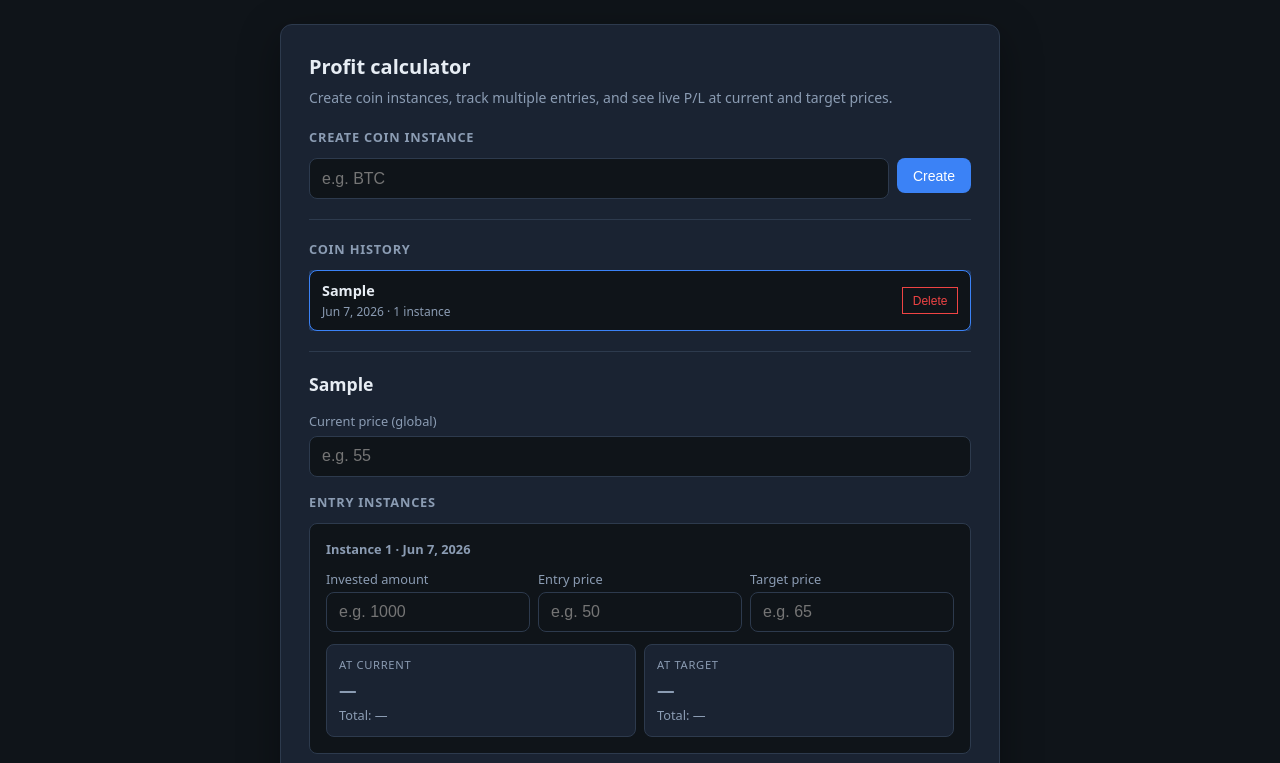
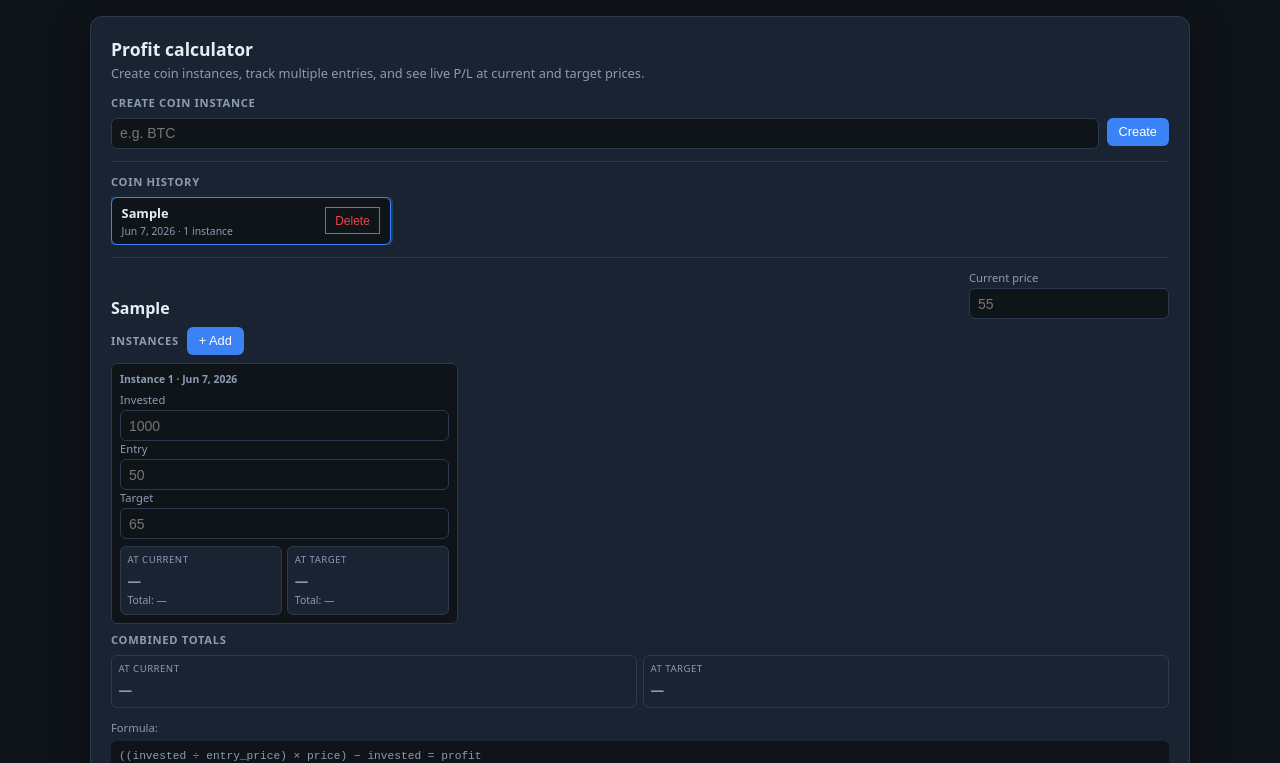
Before and after one commit to hrrarya/profit-calc, a plain HTML site: page index.html in a window 1280 px wide. Both pictures are taken after typing "Sample" into the empty fields and a click on the button "Create". Shown: the top 763 px of the page. Drawn offline with Linux system fonts and the light colour scheme.

Commit message:
refactor: adjust styles for improved spacing, font sizes, and layout consistency

```diff
--- a/index.html
+++ b/index.html
@@ -25,29 +25,29 @@
       display: flex;
       align-items: flex-start;
       justify-content: center;
-      padding: 1.5rem;
+      padding: 1rem;
     }
     .card {
       width: 100%;
-      max-width: 720px;
+      max-width: 1100px;
       background: var(--surface);
       border: 1px solid var(--border);
       border-radius: 12px;
-      padding: 1.75rem;
+      padding: 1.25rem;
       box-shadow: 0 12px 40px rgba(0, 0, 0, 0.35);
     }
-    h1 { margin: 0 0 0.5rem; font-size: 1.25rem; font-weight: 600; }
-    .sub { margin: 0 0 1.25rem; font-size: 0.875rem; color: var(--muted); line-height: 1.45; }
-    label { display: block; font-size: 0.8rem; font-weight: 500; margin-bottom: 0.35rem; color: var(--muted); }
+    h1 { margin: 0 0 0.25rem; font-size: 1.1rem; font-weight: 600; }
+    .sub { margin: 0 0 0.75rem; font-size: 0.8rem; color: var(--muted); line-height: 1.4; }
+    label { display: block; font-size: 0.7rem; font-weight: 500; margin-bottom: 0.2rem; color: var(--muted); }
     input[type="text"], input[type="number"] {
       width: 100%;
-      padding: 0.65rem 0.75rem;
-      margin-bottom: 1rem;
+      padding: 0.4rem 0.5rem;
+      margin-bottom: 0.5rem;
       border: 1px solid var(--border);
-      border-radius: 8px;
+      border-radius: 6px;
       background: var(--bg);
       color: var(--text);
-      font-size: 1rem;
+      font-size: 0.875rem;
     }
     input:focus {
       outline: none;
@@ -55,26 +55,26 @@
       box-shadow: 0 0 0 3px rgba(59, 130, 246, 0.25);
     }
     .section {
-      margin-top: 1.25rem;
-      padding-top: 1.25rem;
+      margin-top: 0.75rem;
+      padding-top: 0.75rem;
       border-top: 1px solid var(--border);
     }
     .section-title {
-      font-size: 0.8rem;
+      font-size: 0.7rem;
       font-weight: 600;
       text-transform: uppercase;
       letter-spacing: 0.06em;
       color: var(--muted);
-      margin: 0 0 0.75rem;
+      margin: 0 0 0.5rem;
     }
     .btn {
       display: inline-block;
-      padding: 0.6rem 1rem;
+      padding: 0.4rem 0.75rem;
       border: none;
-      border-radius: 8px;
+      border-radius: 6px;
       background: var(--accent);
       color: #fff;
-      font-size: 0.875rem;
+      font-size: 0.8rem;
       font-weight: 500;
       cursor: pointer;
     }
@@ -95,67 +95,85 @@
     }
     .create-row { display: flex; gap: 0.5rem; align-items: flex-start; }
     .create-row input { margin-bottom: 0; flex: 1; }
-    .coin-list { display: flex; flex-direction: column; gap: 0.5rem; max-height: 200px; overflow-y: auto; }
+    .coin-list { display: flex; flex-wrap: wrap; gap: 0.4rem; max-height: 110px; overflow-y: auto; }
     .coin-item {
       display: flex;
       align-items: center;
       justify-content: space-between;
-      gap: 0.5rem;
-      padding: 0.65rem 0.75rem;
+      gap: 0.4rem;
+      padding: 0.4rem 0.6rem;
       border: 1px solid var(--border);
-      border-radius: 8px;
+      border-radius: 6px;
       background: var(--bg);
       cursor: pointer;
+      flex: 1 1 180px;
+      max-width: 280px;
     }
     .coin-item:hover { border-color: var(--accent); }
     .coin-item.active { border-color: var(--accent); box-shadow: 0 0 0 2px rgba(59, 130, 246, 0.25); }
     .coin-item-info { flex: 1; min-width: 0; }
-    .coin-item-name { font-weight: 600; font-size: 0.9rem; }
-    .coin-item-meta { font-size: 0.75rem; color: var(--muted); margin-top: 0.15rem; }
-    .empty-msg { font-size: 0.875rem; color: var(--muted); margin: 0; }
-    .active-header { display: flex; align-items: baseline; justify-content: space-between; gap: 0.5rem; margin-bottom: 1rem; }
-    .active-coin-name { font-size: 1.1rem; font-weight: 600; margin: 0; }
+    .coin-item-name { font-weight: 600; font-size: 0.8rem; }
+    .coin-item-meta { font-size: 0.65rem; color: var(--muted); margin-top: 0.1rem; }
+    .empty-msg { font-size: 0.8rem; color: var(--muted); margin: 0; }
+    .active-toolbar {
+      display: flex;
+      align-items: flex-end;
+      justify-content: space-between;
+      gap: 0.75rem;
+      margin-bottom: 0.5rem;
+      flex-wrap: wrap;
+    }
+    .active-coin-name { font-size: 1rem; font-weight: 600; margin: 0; }
+    .current-price-wrap { flex: 1; min-width: 140px; max-width: 200px; }
+    .current-price-wrap input { margin-bottom: 0; }
+    .entries-grid {
+      display: grid;
+      grid-template-columns: repeat(3, 1fr);
+      gap: 0.5rem;
+      margin-bottom: 0.5rem;
+    }
     .entry-row {
-      padding: 1rem;
-      margin-bottom: 0.75rem;
+      padding: 0.5rem;
       border: 1px solid var(--border);
-      border-radius: 8px;
+      border-radius: 6px;
       background: var(--bg);
+      min-width: 0;
     }
     .entry-header {
       display: flex;
       align-items: center;
       justify-content: space-between;
-      margin-bottom: 0.75rem;
+      gap: 0.25rem;
+      margin-bottom: 0.4rem;
     }
-    .entry-title { font-size: 0.8rem; font-weight: 600; color: var(--muted); }
-    .entry-fields { display: grid; grid-template-columns: repeat(3, 1fr); gap: 0.5rem; }
-    .entry-fields label { margin-bottom: 0.25rem; }
-    .entry-fields input { margin-bottom: 0; }
+    .entry-title { font-size: 0.65rem; font-weight: 600; color: var(--muted); white-space: nowrap; overflow: hidden; text-overflow: ellipsis; }
+    .entry-fields input { margin-bottom: 0.35rem; }
+    .entry-fields input:last-child { margin-bottom: 0; }
     .entry-results {
       display: grid;
       grid-template-columns: 1fr 1fr;
-      gap: 0.5rem;
-      margin-top: 0.75rem;
+      gap: 0.35rem;
+      margin-top: 0.4rem;
     }
     .result {
-      padding: 0.75rem;
-      border-radius: 8px;
+      padding: 0.4rem;
+      border-radius: 6px;
       background: var(--surface);
       border: 1px solid var(--border);
     }
-    .result-compact .result-value { font-size: 1.1rem; }
-    .result-pct { font-size: 0.85rem; font-weight: 500; margin-top: 0.2rem; font-variant-numeric: tabular-nums; }
-    .result-label { font-size: 0.7rem; text-transform: uppercase; letter-spacing: 0.06em; color: var(--muted); margin-bottom: 0.35rem; }
-    .result-value { font-size: 1.5rem; font-weight: 700; font-variant-numeric: tabular-nums; }
+    .result-compact .result-value { font-size: 0.85rem; }
+    .result-pct { font-size: 0.7rem; font-weight: 500; margin-top: 0.1rem; font-variant-numeric: tabular-nums; }
+    .result-label { font-size: 0.6rem; text-transform: uppercase; letter-spacing: 0.05em; color: var(--muted); margin-bottom: 0.2rem; }
+    .result-value { font-size: 1.1rem; font-weight: 700; font-variant-numeric: tabular-nums; }
     .result-value.profit, .result-pct.profit { color: var(--profit); }
     .result-value.loss, .result-pct.loss { color: var(--loss); }
     .result-value.neutral, .result-pct.neutral { color: var(--muted); }
-    .result-total { font-size: 0.8rem; color: var(--muted); margin-top: 0.25rem; font-variant-numeric: tabular-nums; }
-    .entry-error { font-size: 0.8rem; color: var(--loss); margin-top: 0.5rem; }
-    .totals { margin-top: 1rem; }
-    .totals-grid { display: grid; grid-template-columns: 1fr 1fr; gap: 0.5rem; }
-    .formula { margin-top: 1.25rem; font-size: 0.75rem; color: var(--muted); line-height: 1.5; }
+    .result-total { font-size: 0.65rem; color: var(--muted); margin-top: 0.15rem; font-variant-numeric: tabular-nums; }
+    .entry-error { font-size: 0.7rem; color: var(--loss); margin-top: 0.35rem; }
+    .active-actions { display: flex; align-items: center; gap: 0.5rem; margin-bottom: 0.5rem; }
+    .totals { margin-top: 0.5rem; }
+    .totals-grid { display: grid; grid-template-columns: 1fr 1fr; gap: 0.4rem; }
+    .formula { margin-top: 0.75rem; font-size: 0.7rem; color: var(--muted); line-height: 1.4; }
     code {
       font-family: ui-monospace, monospace;
       font-size: 0.7rem;
@@ -167,19 +185,23 @@
       overflow-x: auto;
     }
     .copyright {
-      margin-top: 1.5rem;
-      padding-top: 1.25rem;
+      margin-top: 0.75rem;
+      padding-top: 0.75rem;
       border-top: 1px solid var(--border);
-      font-size: 0.75rem;
+      font-size: 0.7rem;
       color: var(--muted);
       text-align: center;
-      line-height: 1.65;
+      line-height: 1.5;
     }
     .copyright a { color: var(--accent); text-decoration: none; }
     .copyright a:hover { text-decoration: underline; }
+    @media (max-width: 900px) {
+      .entries-grid { grid-template-columns: repeat(2, 1fr); }
+    }
     @media (max-width: 560px) {
-      .entry-fields { grid-template-columns: 1fr; }
+      .entries-grid { grid-template-columns: 1fr; }
       .entry-results, .totals-grid { grid-template-columns: 1fr; }
+      .coin-item { max-width: none; flex: 1 1 100%; }
     }
   </style>
 </head>
@@ -390,9 +412,9 @@
           (canDelete ? '<button type="button" class="btn-danger" data-action="delete-entry" data-entry-id="' + entry.id + '">Remove</button>' : "") +
           "</div>" +
           '<div class="entry-fields">' +
-          '<div><label>Invested amount</label><input type="number" data-field="invested" data-entry-id="' + entry.id + '" inputmode="decimal" min="0" step="any" placeholder="e.g. 1000" value="' + inputVal(entry.invested) + '" /></div>' +
-          '<div><label>Entry price</label><input type="number" data-field="entryPrice" data-entry-id="' + entry.id + '" inputmode="decimal" min="0" step="any" placeholder="e.g. 50" value="' + inputVal(entry.entryPrice) + '" /></div>' +
-          '<div><label>Target price</label><input type="number" data-field="targetPrice" data-entry-id="' + entry.id + '" inputmode="decimal" min="0" step="any" placeholder="e.g. 65" value="' + inputVal(entry.targetPrice) + '" /></div>' +
+          '<div><label>Invested</label><input type="number" data-field="invested" data-entry-id="' + entry.id + '" inputmode="decimal" min="0" step="any" placeholder="1000" value="' + inputVal(entry.invested) + '" /></div>' +
+          '<div><label>Entry</label><input type="number" data-field="entryPrice" data-entry-id="' + entry.id + '" inputmode="decimal" min="0" step="any" placeholder="50" value="' + inputVal(entry.entryPrice) + '" /></div>' +
+          '<div><label>Target</label><input type="number" data-field="targetPrice" data-entry-id="' + entry.id + '" inputmode="decimal" min="0" step="any" placeholder="65" value="' + inputVal(entry.targetPrice) + '" /></div>' +
           "</div>" +
           (err ? '<div class="entry-error">' + escapeHtml(err) + "</div>" : "") +
           '<div class="entry-results">' +
@@ -444,17 +466,16 @@
         }
         let html =
           '<div class="section">' +
-          '<div class="active-header">' +
+          '<div class="active-toolbar">' +
           '<h2 class="active-coin-name">' + escapeHtml(coin.name) + "</h2>" +
+          '<div class="current-price-wrap"><label for="current-price">Current price</label>' +
+          '<input type="number" id="current-price" data-field="currentPrice" inputmode="decimal" min="0" step="any" placeholder="55" value="' + inputVal(coin.currentPrice) + '" /></div>' +
           "</div>" +
-          '<label for="current-price">Current price (global)</label>' +
-          '<input type="number" id="current-price" data-field="currentPrice" inputmode="decimal" min="0" step="any" placeholder="e.g. 55" value="' + inputVal(coin.currentPrice) + '" />' +
-          '<div class="section-title">Entry instances</div>';
+          '<div class="active-actions"><div class="section-title" style="margin:0">Instances</div>' +
+          '<button type="button" class="btn" data-action="add-entry">+ Add</button></div>' +
+          '<div class="entries-grid">';
         coin.entries.forEach((entry, i) => { html += renderEntry(coin, entry, i); });
-        html +=
-          '<button type="button" class="btn" data-action="add-entry">Add instance</button>' +
-          renderTotals(coin) +
-          "</div>";
+        html += "</div>" + renderTotals(coin) + "</div>";
         activeSection.innerHTML = html;
       }
 
```
